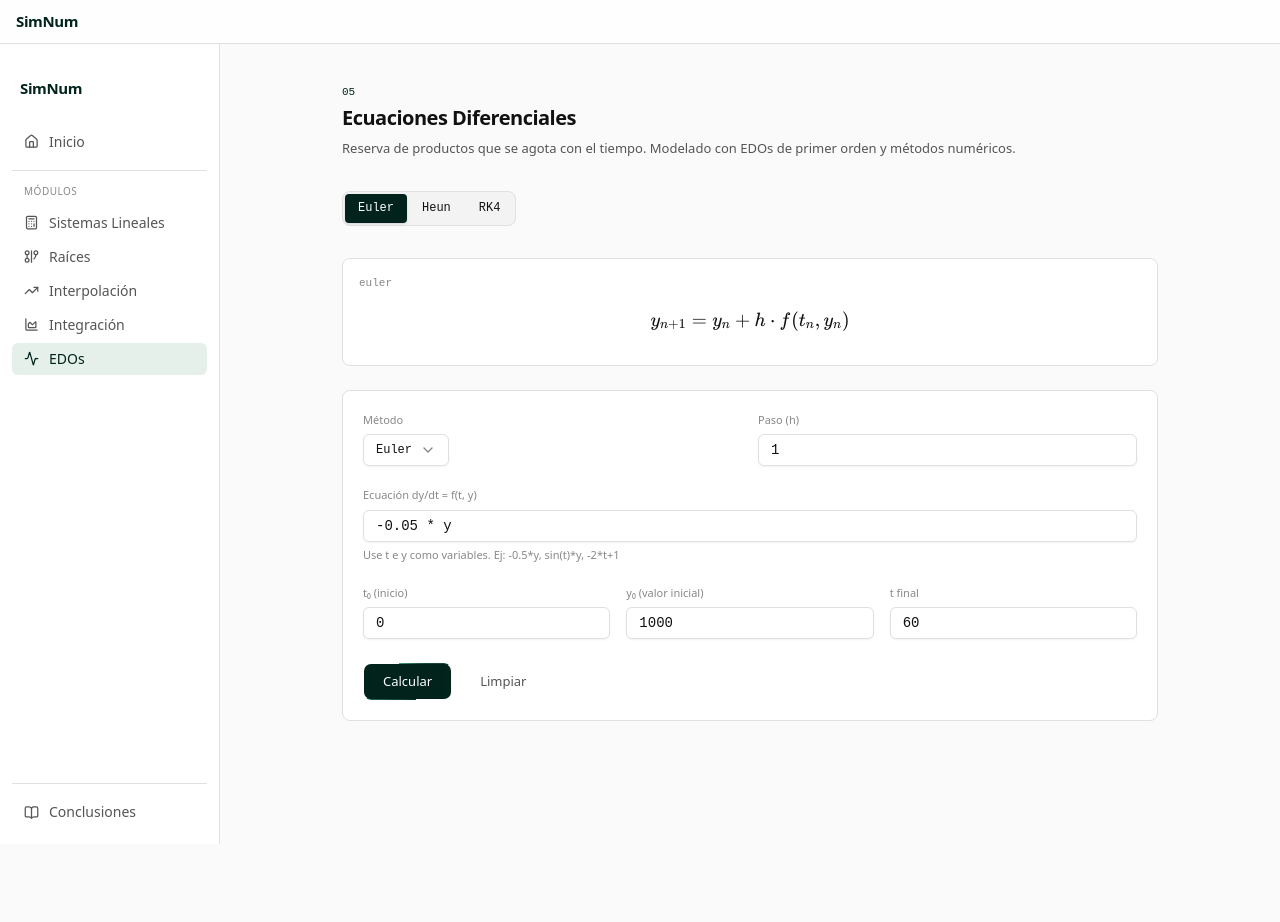
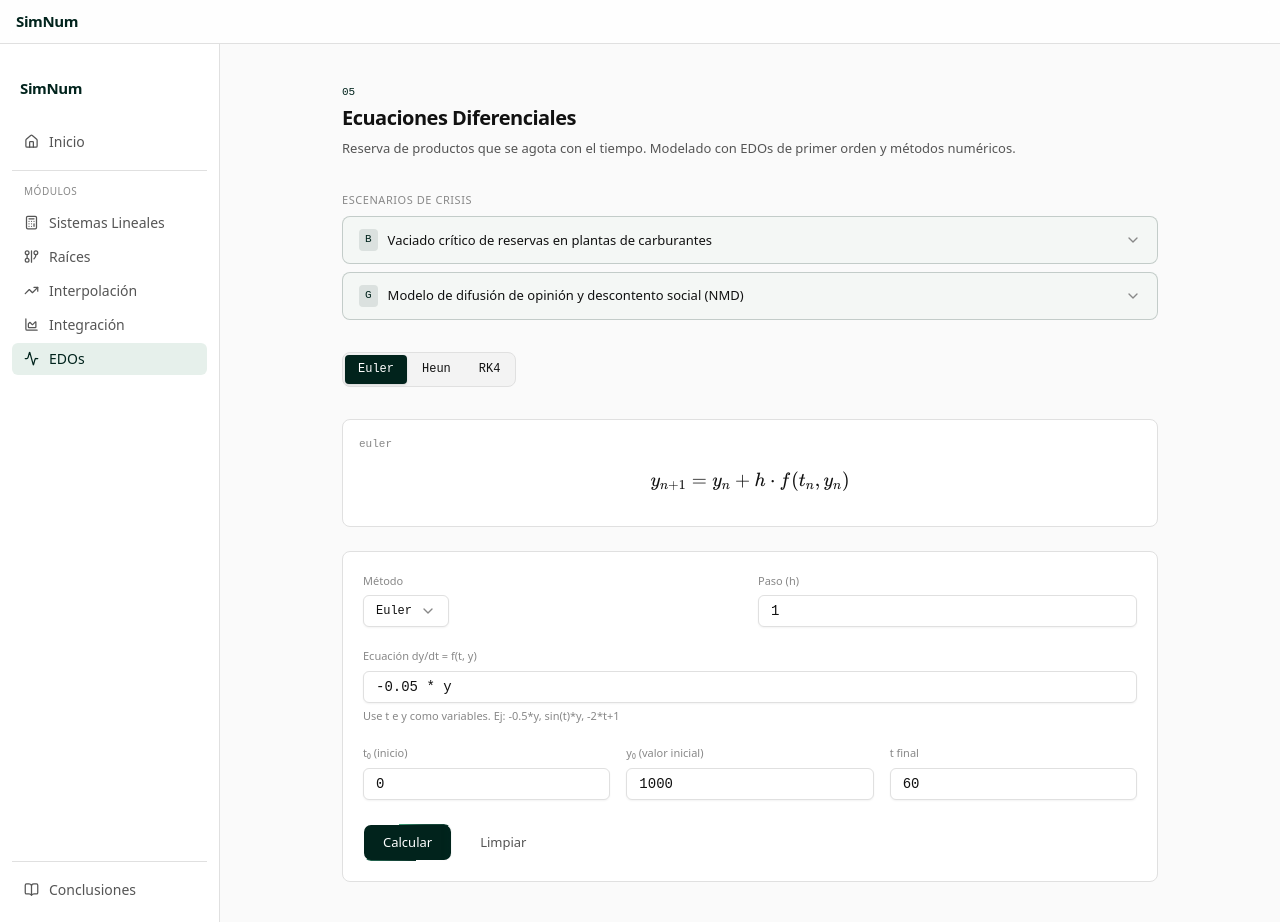
Before and after one commit to ronaldmendzas/DESAFIO-FINAL, a React (Vite) app: page /ecuaciones-diferenciales in a window 1280 px wide. Before the commit the page ends 844 px from the top, so only its background shows below. Built offline with nearby package versions, Linux system fonts and the light colour scheme; a web font is replaced by a local one.

Commit message:
feat: agregar escenarios B y G al modulo de EDOs con carga de datos predefinidos

```diff
--- a/src/modules/odes/odes-form.tsx
+++ b/src/modules/odes/odes-form.tsx
@@ -1,4 +1,4 @@
-import { useState } from 'react'
+import { useState, useEffect } from 'react'
 import { motion } from 'motion/react'
 import { GodButton } from '@/components/shared/god-button'
 import { Input } from '@/components/ui/input'
@@ -13,6 +13,15 @@ import {
 } from '@/components/ui/select'
 import type { OdeMethod } from '@/types/odes'
 
+type ScenarioData = {
+  fExpression: string
+  t0: number
+  y0: number
+  tFinal: number
+  h: number
+  method: OdeMethod
+}
+
 type Props = {
   onCalculate: (data: {
     fExpression: string
@@ -24,6 +33,7 @@ type Props = {
   }) => void
   onReset: () => void
   isCalculating: boolean
+  defaultData?: ScenarioData | null
 }
 
 const METHODS: { id: OdeMethod; label: string }[] = [
@@ -32,13 +42,24 @@ const METHODS: { id: OdeMethod; label: string }[] = [
   { id: 'rk4', label: 'Runge-Kutta 4' },
 ]
 
-export function OdesForm({ onCalculate, onReset, isCalculating }: Props) {
+export function OdesForm({ onCalculate, onReset, isCalculating, defaultData }: Props) {
   const [fExpression, setFExpression] = useState('-0.05 * y')
   const [t0, setT0] = useState('0')
   const [y0, setY0] = useState('1000')
   const [tFinal, setTFinal] = useState('60')
   const [h, setH] = useState('1')
   const [method, setMethod] = useState<OdeMethod>('euler')
+
+  useEffect(() => {
+    if (defaultData) {
+      setFExpression(defaultData.fExpression)
+      setT0(String(defaultData.t0))
+      setY0(String(defaultData.y0))
+      setTFinal(String(defaultData.tFinal))
+      setH(String(defaultData.h))
+      setMethod(defaultData.method)
+    }
+  }, [defaultData])
 
   const handleSubmit = (e: React.FormEvent) => {
     e.preventDefault()
--- a/src/modules/odes/odes-page.tsx
+++ b/src/modules/odes/odes-page.tsx
@@ -1,10 +1,12 @@
-import { useState } from 'react'
+import { useState, useEffect } from 'react'
 import { motion } from 'motion/react'
 import { OdesForm } from './odes-form'
 import { OdesResults } from './odes-results'
 import { useOdes } from '@/hooks/use-odes'
 import { FormulaDisplay } from '@/components/shared/formula-display'
 import { Tabs, TabsContent, TabsList, TabsTrigger } from '@/components/ui/tabs'
+import { ScenarioCard } from '@/components/shared/scenario-card'
+import { scenarioB, scenarioG } from '@/data/scenarios'
 import type { OdeMethod } from '@/types/odes'
 
 const FORMULAS: Record<string, string> = {
@@ -13,9 +15,20 @@ const FORMULAS: Record<string, string> = {
   rk4: "y_{n+1} = y_n + \\frac{h}{6}(k_1 + 2k_2 + 2k_3 + k_4)",
 }
 
+type ScenarioData = {
+  fExpression: string
+  t0: number
+  y0: number
+  tFinal: number
+  h: number
+  method: OdeMethod
+}
+
 export function OdesPage() {
   const { results, isCalculating, error, calculate, reset } = useOdes()
   const [activeMethod, setActiveMethod] = useState<OdeMethod>('euler')
+  const [scenarioData, setScenarioData] = useState<ScenarioData | null>(null)
+  const [formKey, setFormKey] = useState(0)
 
   const handleCalculate = (data: {
     fExpression: string
@@ -27,6 +40,22 @@ export function OdesPage() {
   }) => {
     calculate(data)
   }
+
+  const loadScenario = (data: ScenarioData) => {
+    setActiveMethod(data.method)
+    setScenarioData(data)
+    setFormKey(prev => prev + 1)
+    reset()
+  }
+
+  useEffect(() => {
+    if (scenarioData) {
+      const timeout = setTimeout(() => setScenarioData(null), 100)
+      return () => clearTimeout(timeout)
+    }
+  }, [scenarioData])
+
+  const scenarios = [scenarioB, scenarioG]
 
   return (
     <div className="space-y-8">
@@ -40,6 +69,20 @@ export function OdesPage() {
         </p>
       </motion.div>
 
+      <div className="space-y-2">
+        <p className="text-[11px] text-text-dim font-medium uppercase tracking-wider">Escenarios de crisis</p>
+        {scenarios.map((s) => (
+          <ScenarioCard
+            key={s.id}
+            letter={s.letter}
+            title={s.title}
+            narrative={s.narrative}
+            questions={s.questions}
+            onLoad={() => loadScenario(s.data)}
+          />
+        ))}
+      </div>
+
       <Tabs value={activeMethod} onValueChange={(v) => setActiveMethod(v as OdeMethod)}>
         <TabsList className="bg-surface border border-border h-auto p-0.5 flex-wrap gap-0.5">
           <TabsTrigger value="euler" className="text-[12px] font-mono data-[state=active]:bg-forest data-[state=active]:text-white rounded px-3 py-1">Euler</TabsTrigger>
@@ -51,7 +94,7 @@ export function OdesPage() {
           <TabsContent key={method} value={method} className="mt-6 space-y-6">
             <FormulaDisplay latex={formula} label={method} />
             <div className="bg-white border border-border rounded-lg p-5">
-              <OdesForm onCalculate={handleCalculate} onReset={reset} isCalculating={isCalculating} />
+              <OdesForm key={formKey} onCalculate={handleCalculate} onReset={reset} isCalculating={isCalculating} defaultData={scenarioData} />
             </div>
             {error && (
               <p className="text-red text-[13px] font-mono">{error}</p>
```
